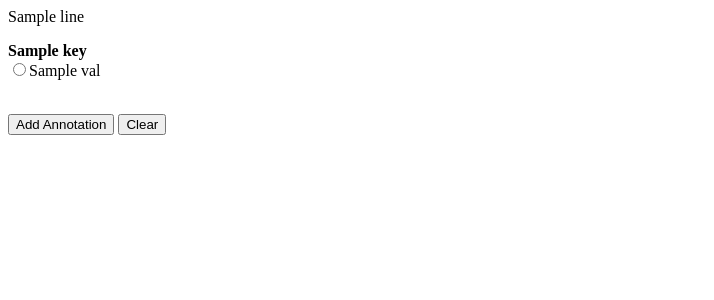
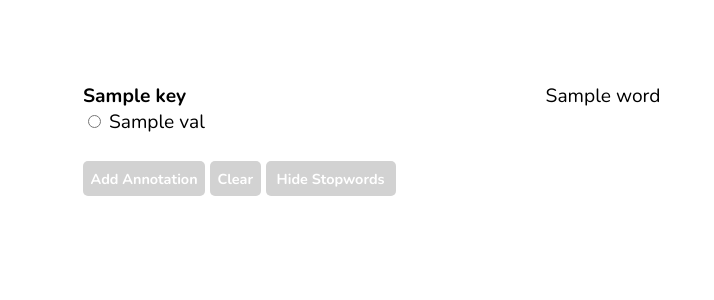
Before and after one commit to miracleray1125/markup, a Django app: template annotate/templates/annotate/annotate.html in a window 1280 px wide. Shown: the top 300 px of the page, without its empty margins (0-714 px from the left). Run offline with Django 3.2, Linux system fonts and the light colour scheme; the template is opened without the code that fills it: most values are stand-ins (such as "Sample title", 1, 10 or a date in 2020); some libraries are stand-ins or nearby versions.

Commit message:
Add ability to hide stopwords

```diff
--- a/annotate/templates/annotate/annotate.html
+++ b/annotate/templates/annotate/annotate.html
@@ -6,45 +6,70 @@
     <meta http-equiv='X-UA-Compatible' content='ie=edge'>
     <title>Annotate - Markup</title>
     <script src='https://ajax.googleapis.com/ajax/libs/jquery/2.1.1/jquery.min.js'></script>
+    <link href="https://fonts.googleapis.com/css?family=Nunito:400,700" rel="stylesheet">
+    <link rel="shortcut icon" type="image/png" href="/static/favicon.ico/"/>
 </head>
 <body>
-    <div id='file_data' style='max-width:40%; word-wrap:break-word;' contenteditable>
-        {% for line in dict.file_data %}
-            {{ line }}
-            <br>
-        {% endfor %}
-    </div>
-    <p>
+    <div id='config_data' style='max-width:33%; float:left; padding:75px; font-size:1.2em; font-family:"Nunito";'>
         {% for key, value in dict.items %}
             {% if key != 'file_data' %}
                 <b>{{ key }}</b>
                     <br>
                     {% if key == 'attributes' %}
                         {% for val in value %}
-                            <input type='checkbox' id='{{ key }}' name='{{ key }}' value='{{ val }}'>{{ val }}
+                            <input type='checkbox' id="{{ val }}" name='{{ key }}' value='{{ val }}'>
+                            <label for="{{ val }}">{{ val }}</label>
                             <br>
                         {% endfor %}
                     {% else %}
                         {% for val in value %}
-                            <input type='radio' id='{{ key }}' name='{{ key }}' value='{{ val }}'>{{ val }}
+                            <input type='radio' id="{{ val }}" name='{{ key }}' value='{{ val }}'>
+                            <label for="{{ val }}">{{ val }}</label>
                             <br>
                         {% endfor %}
                     {% endif %}
                     <br>
             {% endif %}
         {% endfor %}
-    </p>
-    <button id='addAnnotation'>Add Annotation</button>
-    <button id='clearSelections'>Clear</button>
+
+        <button id='addAnnotation' style='background-color:rgb(210, 210, 210); padding:7.5px; color:white; border-radius:5px; font-weight:bold; border:none; font-size:0.75em; font-family:"Nunito";'>Add Annotation</button>
+        <button id='clearSelections' style='background-color:rgb(210, 210, 210); padding:7.5px; color:white; border-radius:5px; font-weight:bold; border:none; font-size:0.75em; font-family:"Nunito";'>Clear</button>
+        <button id='hideStopwords' style='width: 130px; background-color:rgb(210, 210, 210); padding:7.5px; color:white; border-radius:5px; font-weight:bold; border:none; font-size:0.75em; font-family:"Nunito";'>Hide Stopwords</button>
+    </div>
+
+    <div id='file_data' style='float:left; max-width:50%; word-wrap:break-word; padding:75px; font-size:1.2em; font-family:"Nunito"; outline:0px solid transparent;'>
+        {% for line in dict.file_data %}
+            {% for word in line.split %}
+                <span class='{{ word|lower }}'>
+                {{ word }}
+                </span>
+            {% endfor %}
+            <br>
+        {% endfor %}
+    </div>
 
     <script>
-        var all_annotations = [];
+        var allAnnotations = [];
+        var stopwordsHidden = false;
         $(document).ready(function() {
             $('#addAnnotation').click(function() {
                 var highlighted = window.getSelection().toString();
-                if (highlighted != '') {
+
+                var hasAnnotation = false;
+                "{% for key, value in dict.items %}"
+                    "{% if key != 'file_data' %}"
+                        if (document.querySelector('input[name="{{ key }}"]:checked') != null) {
+                            hasAnnotation = true;
+                        }
+                    "{% endif %}"
+                "{% endfor %}"
+
+                if (highlighted != '' && hasAnnotation) {
                     var annotation = [];
-                    annotation.push(highlighted)
+                    annotation.push(highlighted);
+                    document.getElementById('file_data').contentEditable = 'true';
+                    document.execCommand('backColor', false, '#33FFB5');
+                    document.getElementById('file_data').contentEditable = 'false';
                     "{% for key, value in dict.items %}"
                         "{% if key != 'file_data' %}"
                             if (document.querySelector('input[name="{{ key }}"]:checked') != null) {
@@ -52,9 +77,10 @@
                             }
                         "{% endif %}"
                     "{% endfor %}"
-                    all_annotations.push(annotation);
-                    console.log(all_annotations);
+                    allAnnotations.push(annotation);
+                    console.log(allAnnotations);
                 }
+                window.getSelection().removeAllRanges();
             });
 
             $('#clearSelections').click(function() {
@@ -66,6 +92,29 @@
                     "{% endif %}"
                 "{% endfor %}"
             });
+
+            $('#hideStopwords').click(function() {
+                var stopwords = ["i", "me", "my", "myself", "we", "our", "ours", "ourselves", "you", "your", "yours", "yourself", "yourselves", "he", "him", "his", "himself", "she", "her", "hers", "herself", "it", "its", "itself", "they", "them", "their", "theirs", "themselves", "what", "which", "who", "whom", "this", "that", "these", "those", "am", "is", "are", "was", "were", "be", "been", "being", "have", "has", "had", "having", "do", "does", "did", "doing", "a", "an", "the", "and", "but", "if", "or", "because", "as", "until", "while", "of", "at", "by", "for", "with", "about", "against", "between", "into", "through", "during", "before", "after", "above", "below", "to", "from", "up", "down", "in", "out", "on", "off", "over", "under", "again", "further", "then", "once", "here", "there", "when", "where", "why", "how", "all", "any", "both", "each", "few", "more", "most", "other", "some", "such", "nor", "not", "only", "own", "same", "so", "than", "too", "very", "s", "t", "can", "will", "just", "don", "should", "now"];
+                if (!stopwordsHidden) {
+                    for (var i=0; i < stopwords.length; i++) {
+                        var myElements = document.querySelectorAll("." + stopwords[i]);
+                        for (var j = 0; j < myElements.length; j++) {
+                            myElements[j].style.color = '#efeff5';
+                        }
+                    }
+                    document.getElementById('hideStopwords').innerText = "Show Stopwords";
+                    stopwordsHidden = true;
+                } else {
+                    for (var i=0; i < stopwords.length; i++) {
+                        var myElements = document.querySelectorAll("." + stopwords[i]);
+                        for (var j = 0; j < myElements.length; j++) {
+                            myElements[j].style.color = 'black';
+                        }
+                    }
+                    document.getElementById('hideStopwords').innerText = "Hide Stopwords";
+                    stopwordsHidden = false;
+                }
+            });
         });
     </script>
 </body>
```
Also changed, not shown: annotate/static/favicon.ico (added), 1 other file.
